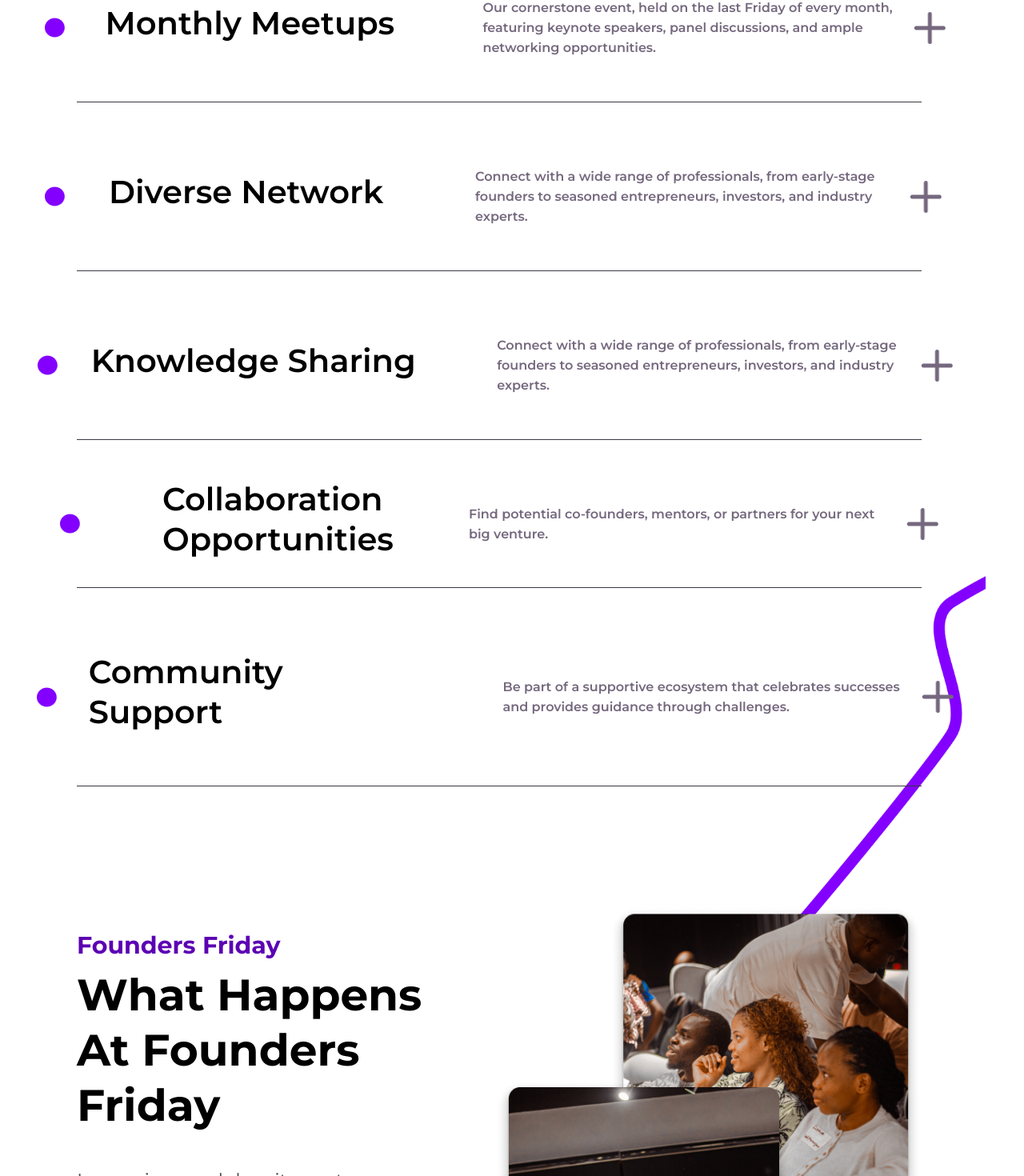
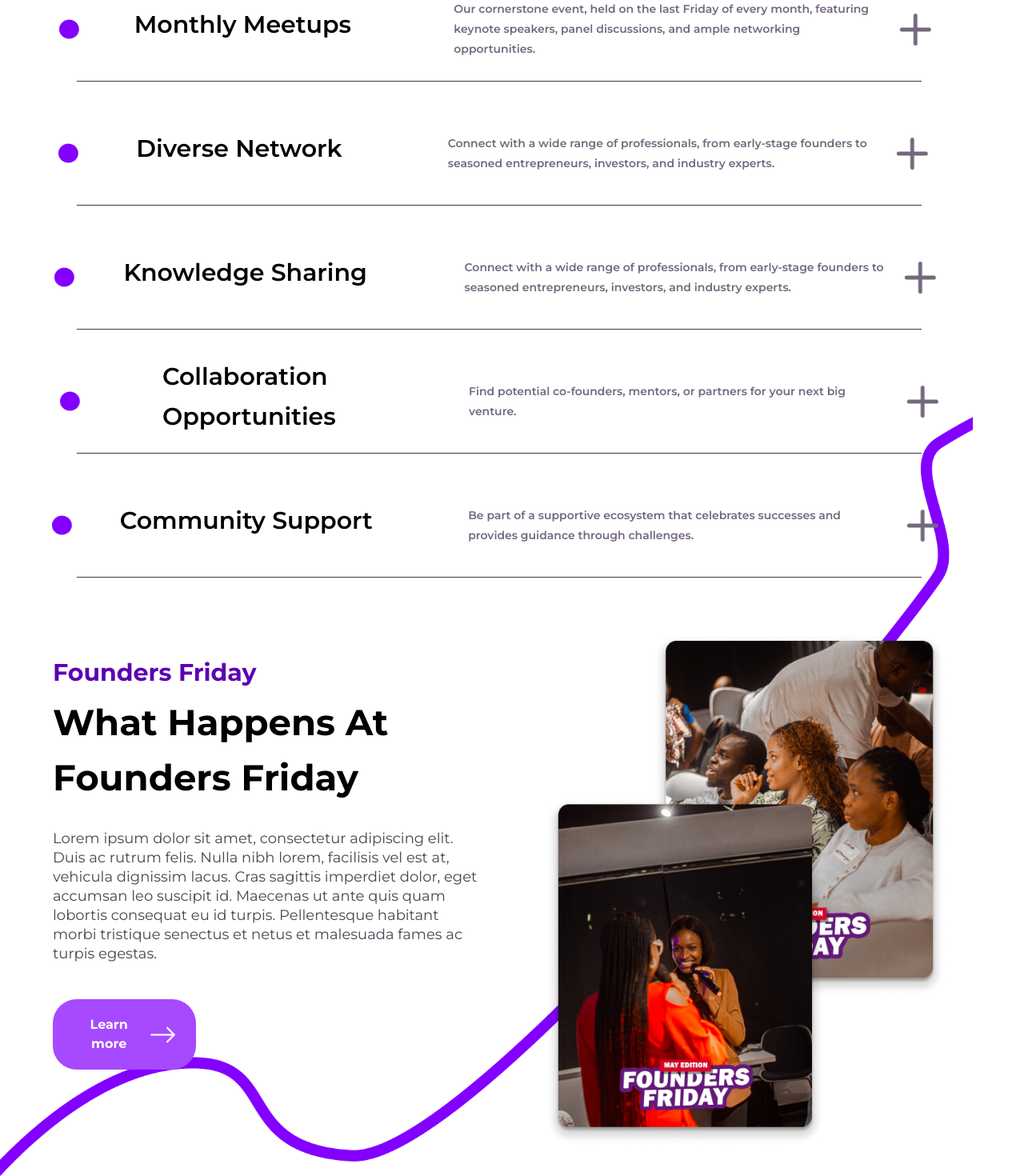
Before and after one commit to fantastizeey1/Interntest, a React (Vite) app: page / in a window 1280 px wide. Shown: the part 2118-3588 px from the top of the page at 80% size. Built offline with nearby package versions, Linux system fonts and the light colour scheme.

Commit message:
checking for mobile veiw

```diff
--- a/src/components/FounddersFriday.jsx
+++ b/src/components/FounddersFriday.jsx
@@ -2,15 +2,15 @@ import React from "react";
 
 const FounddersFriday = () => {
   return (
-    <section className="max-w-[95%] w-full md:px-[80px] mx-4 relative mt-20 lg:mt-[180px] gap-10 flex flex-col lg:flex-row justify-between">
+    <section className="max-w-[95%] w-full lg:px-[50px] 2xl:px-[80px] mx-4 relative mt-20 lg:mt-[100px] 2xl:mt-[180px] gap-10 flex flex-col lg:flex-row justify-between">
       <div className="w-full lg:w-1/2 flex flex-col items-start">
         <h3 className="text-[#5c00b3] text-[24px] md:text-[30px] leading-[28px] md:leading-[38px] font-bold mb-2">
           Founders Friday
         </h3>
-        <h2 className="text-[32px] md:text-[45px] lg:text-[55px] leading-[40px] md:leading-[56px] lg:leading-[69px] font-bold mb-[25px] md:mb-[45px]">
+        <h2 className="text-[32px] md:text-[45px] 2xl:text-[55px] leading-[40px] md:leading-[56px] lg:leading-[69px] font-bold mb-[25px] lg:mb-[30px] 2xl:mb-[45px]">
           What Happens At Founders Friday
         </h2>
-        <p className="text-[16px] md:text-[20px] lg:text-[24px] leading-[22px] md:leading-[26px] lg:leading-[29px] font-normal text-[#4C4452] mb-[30px] md:mb-[45px]">
+        <p className="text-[16px] md:text-[18px] 2xl:text-[24px] leading-[22px] md:leading-[24px] 2xl:leading-[29px] font-normal text-[#4C4452] mb-[30px] md:mb-[45px]">
           Lorem ipsum dolor sit amet, consectetur adipiscing elit. Duis ac
           rutrum felis. Nulla nibh lorem, facilisis vel est at, vehicula
           dignissim lacus. Cras sagittis imperdiet dolor, eget accumsan leo
@@ -18,7 +18,7 @@ const FounddersFriday = () => {
           turpis. Pellentesque habitant morbi tristique senectus et netus et
           malesuada fames ac turpis egestas.
         </p>
-        <button className="w-full md:w-1/2 bg-[#A649FF] text-white px-6 md:px-[70px] py-[12px] md:py-[20px] rounded-[30px] md:rounded-[40px] flex items-center justify-center gap-5 text-[16px] md:text-[18px] lg:text-[24px] font-bold">
+        <button className="w-full md:w-1/3 2xl:w-1/2 bg-[#A649FF] text-white px-6 2xl:px-[70px] py-[12px] md:py-[20px] rounded-[30px] 2xl:rounded-[40px] flex items-center  justify-start 2xl:justify-center gap-1 text-[16px] md:text-[16px] 2xl:text-[24px] font-bold">
           Learn more
           <img src="/ArrowRightwhite.png" alt="" />
         </button>
@@ -27,13 +27,13 @@ const FounddersFriday = () => {
         <img
           src="/Frame 714.png"
           alt=""
-          className=" max-w-[400px] lg:max-w-[533px] h-[678px]"
+          className=" max-w-[400px] lg:max-w-[500px] 2xl:max-w-[533px] lg:h-[640px] 2xl:h-[678px]"
         />
       </div>
       <img
         src="/Vector 3.png"
         alt="vector"
-        className="absolute hidden lg:block md:-top-[380px] lg:-top-[480px] right-0 -z-10"
+        className="absolute hidden lg:block md:-top-[338px]  2xl:-top-[480px] lg:right-4 2xl:right-0 -z-10"
       />
     </section>
   );
--- a/src/components/Hero.jsx
+++ b/src/components/Hero.jsx
@@ -102,7 +102,7 @@ const Hero = () => {
       <img
         src="/Vector 1.png"
         alt="Background vector"
-        className="absolute -top-[150px] left-[250px] 2xl:left-[550px] -z-10 hidden md:block"
+        className="absolute -top-[150px] left-[220px] 2xl:left-[550px] -z-10 hidden md:block"
       />
     </section>
   );
--- a/src/components/Sponsour.jsx
+++ b/src/components/Sponsour.jsx
@@ -2,16 +2,16 @@ import React from "react";
 
 const Sponsour = () => {
   return (
-    <section className="max-w-[95%] w-full px-4 md:px-[80px] mx-auto relative mt-10 lg:mt-[150px] gap-10 flex flex-col justify-between">
+    <section className="max-w-[95%] w-full px-4 md:px-[50px] 2xl:px-[80px] mx-auto relative mt-10 lg:mt-[60px] 2xl:mt-[150px] gap-10 flex flex-col justify-between">
       <div className="flex flex-col justify-between w-full items-start">
         <h3 className="text-[#5c00b3] text-[24px] md:text-[30px] leading-[30px] md:leading-[38px] font-bold mb-2">
           Sponsor The Next Friday
         </h3>
         <div className="flex flex-col md:flex-row justify-between w-full items-start gap-6">
-          <h2 className="text-[32px] md:text-[55px] leading-[42px] md:leading-[69px] font-bold mb-[25px] md:mb-[45px] md:w-2/5 w-full">
+          <h2 className="text-[32px] md:text-[50px] 2xl:text-[55px] leading-[42px] md:leading-[69px] font-bold mb-[25px] md:mb-[45px] md:w-2/5 w-full">
             Why Sponsor Founders Friday?
           </h2>
-          <p className="w-full md:w-2/5 text-[16px] leading-[19px] font-normal text-[#4C4452] mb-[25px] md:mb-[45px] md:text-end">
+          <p className="w-full md:w-2/5 text-[14px] 2xl:text-[16px] leading-[19px] font-normal text-[#4C4452] mb-[25px] md:mb-[45px] md:text-end">
             Lorem ipsum dolor sit amet, consectetur adipiscing elit. Duis ac
             rutrum felis. Nulla nibh lorem, facilisis vel est at, vehicula
             dignissim lacus. Cras sagittis imperdiet dolor, eget accumsan leo
--- a/src/components/Whatweoffer.jsx
+++ b/src/components/Whatweoffer.jsx
@@ -7,16 +7,16 @@ const Whatweoffer = () => {
         What We Offer{" "}
       </h2>
       <div className="flex justify-between flex-col gap-[25px]">
-        <div className=" w-full flex justify-evenly flex-col items-start md:flex-row md:items-center border-b border-[#3C3641] py-[15px] lg:py-[55px] min-h-[160px]">
+        <div className=" w-full flex justify-evenly flex-col items-start md:flex-row md:items-center border-b border-[#3C3641] py-[15px] lg:py-[55px] lg:max-h-[130px] 2xl:max-h-[160px]">
           <img
             src="/Ellipse 308.png"
             alt=""
             className="w-[25px] h-[25px] -ml-[50px] mr-[40px] hidden md:block"
           />
-          <h3 className="font-semibold text-[40px] leading-[50px] text-black text-start mb-3">
+          <h3 className="font-semibold text-[30px] lg:text-[30px] 2xl:text-[40px] leading-[50px] text-black text-start mb-3">
             Monthly Meetups
           </h3>
-          <p className="font-semibold text-[16px] leading-[25px] text-[#75687E] text-start md:ml-[100px] lg:w-3/6">
+          <p className="font-semibold text-[16px] lg:text-[14px] 2xl:text-[16px] leading-[25px] text-[#75687E] text-start md:ml-[100px] lg:w-3/6">
             Our cornerstone event, held on the last Friday of every month,
             featuring keynote speakers, panel discussions, and ample networking
             opportunities.
@@ -27,16 +27,16 @@ const Whatweoffer = () => {
             className="w-[40px] h-[40px] -mr-[40px] hidden md:block"
           />
         </div>
-        <div className=" w-full flex justify-evenly flex-col items-start md:flex-row md:items-center border-b border-[#3C3641] py-[15px] lg:py-[55px] min-h-[160px]">
+        <div className=" w-full flex justify-evenly flex-col items-start md:flex-row md:items-center border-b border-[#3C3641] py-[15px] lg:py-[55px] lg:max-h-[130px] 2xl:max-h-[160px]">
           <img
             src="/Ellipse 308.png"
             alt=""
             className="w-[25px] h-[25px] -ml-[55px] mr-[40px] hidden md:block"
           />
-          <h3 className="font-semibold text-[40px] leading-[50px] text-black text-start mb-3">
+          <h3 className="font-semibold text-[30px] lg:text-[30px] 2xl:text-[40px] leading-[50px] text-black text-start mb-3">
             Diverse Network
           </h3>
-          <p className="font-semibold text-[16px] leading-[25px] text-[#75687E] text-start md:ml-[100px] lg:w-3/6">
+          <p className="font-semibold text-[16px] lg:text-[14px] 2xl:text-[16px] leading-[25px] text-[#75687E] text-start md:ml-[100px] lg:w-3/6">
             Connect with a wide range of professionals, from early-stage
             founders to seasoned entrepreneurs, investors, and industry experts.
           </p>
@@ -46,16 +46,16 @@ const Whatweoffer = () => {
             className="w-[40px] h-[40px] -mr-[40px] hidden md:block"
           />
         </div>
-        <div className=" w-full flex justify-evenly flex-col items-start md:flex-row md:items-center border-b border-[#3C3641] py-[15px] lg:py-[55px] min-h-[160px]">
+        <div className=" w-full flex justify-evenly flex-col items-start md:flex-row md:items-center border-b border-[#3C3641] py-[15px] lg:py-[55px] lg:max-h-[130px] 2xl:max-h-[160px]">
           <img
             src="/Ellipse 308.png"
             alt=""
             className="w-[25px] h-[25px] -ml-[50px] mr-[40px] hidden md:block"
           />
-          <h3 className="font-semibold text-[40px] leading-[50px] text-black text-start mb-3">
+          <h3 className="font-semibold text-[30px] lg:text-[30px] 2xl:text-[40px] leading-[50px] text-black text-start mb-3">
             Knowledge Sharing
           </h3>
-          <p className="font-semibold text-[16px] leading-[25px] text-[#75687E] text-start md:ml-[100px] lg:w-3/6 ">
+          <p className="font-semibold text-[16px] lg:text-[14px] 2xl:text-[16px] leading-[25px] text-[#75687E] text-start md:ml-[100px] lg:w-3/6 ">
             Connect with a wide range of professionals, from early-stage
             founders to seasoned entrepreneurs, investors, and industry experts.
           </p>
@@ -65,7 +65,7 @@ const Whatweoffer = () => {
             className="w-[40px] h-[40px] -mr-[40px] hidden md:block"
           />
         </div>
-        <div className=" w-full flex justify-evenly flex-col items-start md:flex-row md:items-center border-b border-[#3C3641] py-[15px] lg:py-[15px] min-h-[160px]">
+        <div className=" w-full flex justify-evenly flex-col items-start md:flex-row md:items-center border-b border-[#3C3641] py-[15px] lg:py-[15px] lg:max-h-[130px] 2xl:max-h-[160px]">
           <div className="flex justify-between items-center w-2/6">
             <img
               src="/Ellipse 308.png"
@@ -73,14 +73,14 @@ const Whatweoffer = () => {
               className="w-[25px] h-[25px] -ml-[40px] mr-[40px] hidden md:block"
             />
             <h3
-              className="font-semibold text-[40px] w-3/4 leading-[50px] text-black text-start
+              className="font-semibold text-[30px] lg:text-[30px] 2xl:text-[40px] w-3/4 leading-[50px] text-black text-start
              -pl-40 mb-3"
             >
               Collaboration Opportunities
             </h3>
           </div>
 
-          <p className="font-semibold text-[16px] leading-[25px] text-[#75687E] text-start md:ml-[100px] lg:w-3/6">
+          <p className="font-semibold text-[16px] lg:text-[14px] 2xl:text-[16px]  leading-[25px] text-[#75687E] text-start md:ml-[100px] lg:w-3/6">
             Find potential co-founders, mentors, or partners for your next big
             venture.
           </p>
@@ -90,16 +90,16 @@ const Whatweoffer = () => {
             className="w-[40px] h-[40px] -mr-[40px] hidden md:block"
           />
         </div>
-        <div className=" w-full flex justify-evenly flex-col items-start md:flex-row md:items-center border-b border-[#3C3641] py-[15px] lg:py-[55px] lg:min-h-[160px]">
+        <div className=" w-full flex justify-evenly flex-col items-start md:flex-row md:items-center border-b border-[#3C3641] py-[15px] lg:py-[55px] lg:max-h-[130px] 2xl:max-h-[160px]">
           <img
             src="/Ellipse 308.png"
             alt=""
             className="w-[25px] h-[25px] -ml-[50px] mr-[40px] hidden md:block"
           />
-          <h3 className="font-semibold text-[40px] leading-[50px] text-black text-start mb-3">
+          <h3 className="font-semibold text-[30px] lg:text-[30px] 2xl:text-[40px] leading-[50px] text-black text-start mb-3">
             Community Support
           </h3>
-          <p className="font-semibold text-[16px] leading-[25px] text-[#75687E] text-start md:ml-[100px] lg:w-3/6">
+          <p className="font-semibold text-[16px] lg:text-[14px] 2xl:text-[16px] leading-[25px] text-[#75687E] text-start md:ml-[100px] lg:w-3/6">
             Be part of a supportive ecosystem that celebrates successes and
             provides guidance through challenges.
           </p>
--- a/src/components/Whoweare.jsx
+++ b/src/components/Whoweare.jsx
@@ -2,7 +2,7 @@ import React from "react";
 
 const Whoweare = () => {
   return (
-    <section className="max-w-[95%] w-full md:pl-[80px] mx-4 relative mt-10 lg:mt-[180px] gap-16 flex flex-col lg:flex-row">
+    <section className="max-w-[95%] w-full md:pl-[50px] 2xl:pl-[80px] mx-4 relative mt-10 lg:mt-[180px] gap-16 flex flex-col lg:flex-row">
       <div className="lg:w-1/2 w-full flex justify-center">
         <img
           src="/IMG_2857 1.png"
@@ -20,7 +20,7 @@ const Whoweare = () => {
           founders, innovators, and tech enthusiasts could connect, share ideas,
           and foster collaboration.
         </p>
-        <div className="w-full flex flex-col md:flex-row gap-4 md:gap-[36px] mt-[40px] md:mt-[70px] mb-[70px] lg:mb-[105px] 2xl:mb-[130px]">
+        <div className="w-full flex flex-col md:flex-row gap-4 md:gap-[36px] mt-[40px] md:mt-[70px] mb-[70px] lg:mb-[135px] 2xl:mb-[130px]">
           <button className="w-full md:w-1/2 bg-[#A649FF] text-white px-6 md:px-[70px] py-[12px] md:py-[20px] rounded-[30px] md:rounded-[40px] flex items-center justify-center gap-5 text-[18px] md:text-[24px] font-bold">
             Register <img src="/ArrowRightwhite.png" alt="" />
           </button>
@@ -35,7 +35,7 @@ const Whoweare = () => {
       <img
         src="/Line 1.png"
         alt="line"
-        className="absolute top-[22.76px]  lg:left-[52%] 2xl:left-[820px] hidden md:block"
+        className="absolute top-[22.76px]  lg:left-[51%] 2xl:left-[820px] hidden md:block"
       />
     </section>
   );
```
